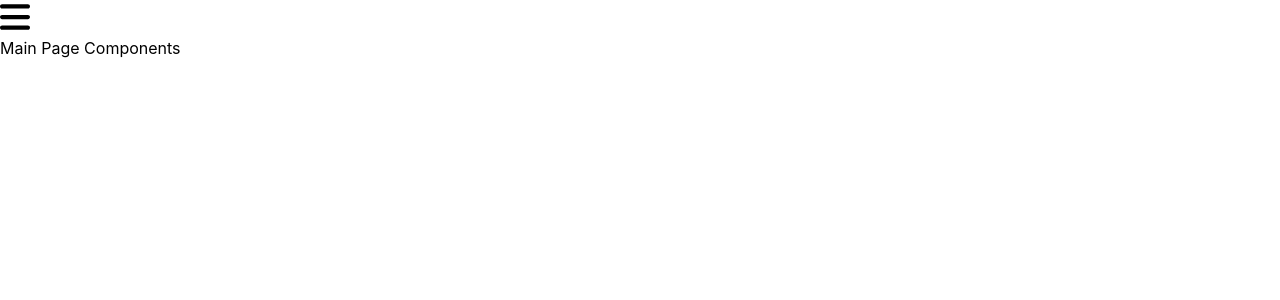
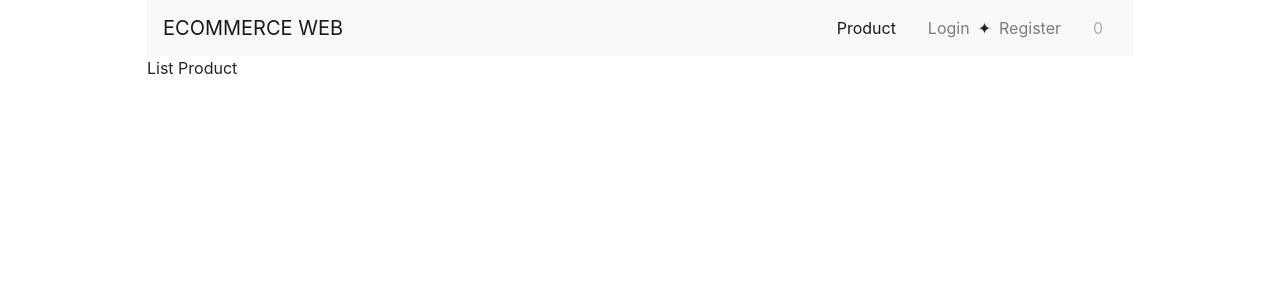
Before and after one commit to tuan4700/Demo_Web_Ecommerce, a React (Create React App) app in the folder client/: page / in a window 1280 px wide. Shown: the top 300 px of the page. Built offline with nearby package versions, Linux system fonts and the light colour scheme.

Commit message:
updated 15/04/2022

```diff
--- a/client/public/index.html
+++ b/client/public/index.html
@@ -24,7 +24,8 @@
       work correctly both with client-side routing and a non-root public URL.
       Learn how to configure a non-root public URL by running `npm run build`.
     -->
-    <title>React App</title>
+    <title>Ecommerce Web</title>
+    <link rel="stylesheet" href="https://cdn.jsdelivr.net/npm/bootstrap@4.0.0/dist/css/bootstrap.min.css" integrity="sha384-Gn5384xqQ1aoWXA+058RXPxPg6fy4IWvTNh0E263XmFcJlSAwiGgFAW/dAiS6JXm" crossorigin="anonymous">
   </head>
   <body>
     <noscript>You need to enable JavaScript to run this app.</noscript>
@@ -39,5 +40,9 @@
       To begin the development, run `npm start` or `yarn start`.
       To create a production bundle, use `npm run build` or `yarn build`.
     -->
+
+    <script src="https://code.jquery.com/jquery-3.2.1.slim.min.js" integrity="sha384-KJ3o2DKtIkvYIK3UENzmM7KCkRr/rE9/Qpg6aAZGJwFDMVNA/GpGFF93hXpG5KkN" crossorigin="anonymous"></script>
+    <script src="https://cdn.jsdelivr.net/npm/popper.js@1.12.9/dist/umd/popper.min.js" integrity="sha384-ApNbgh9B+Y1QKtv3Rn7W3mgPxhU9K/ScQsAP7hUibX39j7fakFPskvXusvfa0b4Q" crossorigin="anonymous"></script>
+    <script src="https://cdn.jsdelivr.net/npm/bootstrap@4.0.0/dist/js/bootstrap.min.js" integrity="sha384-JZR6Spejh4U02d8jOt6vLEHfe/JQGiRRSQQxSfFWpi1MquVdAyjUar5+76PVCmYl" crossorigin="anonymous"></script>
   </body>
 </html>
--- a/client/src/components/headers/Header.css
+++ b/client/src/components/headers/Header.css
@@ -0,0 +1,25 @@
+.Logo {
+    opacity: 0.8;
+    font-weight: 700;
+}
+
+.Navbar_actions {
+    font-size: 20px;
+    font-weight: 400;
+}
+
+.Cart_quantity {
+    top: 8px;
+    right: 4px;
+    width: 16px;
+    height: 16px;
+    line-height: 16px;
+    font-size: 10px;
+    background-color: #DC3545;
+    color: #fff;
+    text-align: center;
+}
+
+.Cart_icon {
+    width: 24px;
+}
--- a/client/src/components/headers/Header.js
+++ b/client/src/components/headers/Header.js
@@ -1,4 +1,5 @@
 import { useContext, useState } from 'react';
+import { Link } from 'react-router-dom';
 import { GlobalState } from '../../GlobalState';
 import Menu from './icon/bars.svg';
 import Cart from './icon/cart.svg';
@@ -8,9 +9,55 @@ function Header() {
     const value = useContext(GlobalState);
     return (
         <div>
-            <div>
+            {/* <div className="Menu">
                 <img src={Menu} alt="" width="30px"/>
             </div>
+
+            <div className="Logo">
+                ECOMMERCE WEB
+            </div>
+
+            <ul>
+                <li className="Product"><Link to="/">Product</Link></li>
+                <li className="Account"><Link to="/login">Login &#10022; Register</Link></li>
+            </ul>
+
+            <div className="Close">
+                <img src={Close} alt="" width="30px"/>
+            </div>
+
+            <div className="Cart">
+                <Link to="/">
+                    <span>0</span>
+                    <img src={Cart} alt="" width="30px"></img>
+                </Link>
+            </div> */}
+
+            <nav class="navbar navbar-expand-lg navbar-light bg-light">
+                <div class="navbar-brand Logo">ECOMMERCE WEB</div>
+                <button class="navbar-toggler" type="button" data-toggle="collapse" data-target="#navbarSupportedContent" aria-controls="navbarSupportedContent" aria-expanded="false" aria-label="Toggle navigation">
+                    <span class="navbar-toggler-icon"></span>
+                </button>
+
+                <div class="collapse navbar-collapse Navbar_actions" id="navbarSupportedContent">
+                    <ul class="navbar-nav mr-0 ml-auto">
+                        <li class="nav-item pr-3 active">
+                            <Link class="nav-link" to="/">Product <span class="sr-only">(current)</span></Link>
+                        </li>
+                        <li class="nav-item pr-3 d-flex">
+                            <Link class="nav-link" to="/login">Login</Link>
+                            <span className="align-self-center">&#10022;</span>
+                            <Link class="nav-link" to="/register">Register</Link>
+                        </li>
+                        <li class="nav-item pr-3">
+                            <Link class="nav-link disabled position-relative" to="/cart">
+                                <span className="position-absolute rounded-circle Cart_quantity">0</span>
+                                <img src={Cart} alt="" className="Cart_icon"></img>
+                            </Link>
+                        </li>
+                    </ul>
+                </div>
+            </nav>
         </div>
     )
 }
--- a/client/src/components/mainpages/Pages.js
+++ b/client/src/components/mainpages/Pages.js
@@ -1,10 +1,22 @@
-
+import React from 'react';
+import { Routes, Route } from 'react-router-dom';
+import Products from './products/products';
+import Login from './auth/login';
+import Register from './auth/Register';
+import Cart from './cart/cart';
+import NotFound from './utils/not_found/NotFound';
 
 function Pages() {
     return (
-        <div>
-            Main Page Components
-        </div>
+        <Routes>
+            <Route path="/" element={<Products />} />
+            <Route path="/login" element={<Login />} />
+            <Route path="/register" element={<Register />} />
+            <Route path="/cart" element={<Cart />} />
+
+
+            <Route path="*" element={<NotFound />} />
+        </Routes>
     )
 }
 
--- /dev/null
+++ b/client/src/components/mainpages/auth/Register.js
@@ -0,0 +1,10 @@
+
+function Register() {
+    return (
+        <div>
+            Register
+        </div>
+    )
+}
+
+export default Register;
--- /dev/null
+++ b/client/src/components/mainpages/auth/login.js
@@ -0,0 +1,10 @@
+
+function Login() {
+    return (
+        <div>
+            Login
+        </div>
+    )
+}
+
+export default Login;
--- /dev/null
+++ b/client/src/components/mainpages/cart/cart.js
@@ -0,0 +1,10 @@
+
+function Cart() {
+    return (
+        <div>
+            List Cart
+        </div>
+    )
+}
+
+export default Cart;
--- /dev/null
+++ b/client/src/components/mainpages/products/products.js
@@ -0,0 +1,10 @@
+
+function Products() {
+    return (
+        <div>
+            List Product
+        </div>
+    )
+}
+
+export default Products;
--- /dev/null
+++ b/client/src/components/mainpages/utils/not_found/NotFound.js
@@ -0,0 +1,10 @@
+
+function NotFound() {
+    return (
+        <div>
+            404 | Not Found
+        </div>
+    )
+}
+
+export default NotFound;
--- a/client/src/index.css
+++ b/client/src/index.css
@@ -13,3 +13,22 @@ code {
   font-family: source-code-pro, Menlo, Monaco, Consolas, 'Courier New',
     monospace;
 }
+
+/* ------------------General----------------- */
+a {
+  text-decoration: none;
+  color: #000;
+}
+
+ul {
+  list-style: none;
+}
+
+.App {
+  max-width: 986px;
+  min-height: 100vh;
+  margin: 0 auto;
+}
+
+/* -------------------Header------------------ */
+@import url('./components/headers/Header.css');
```
